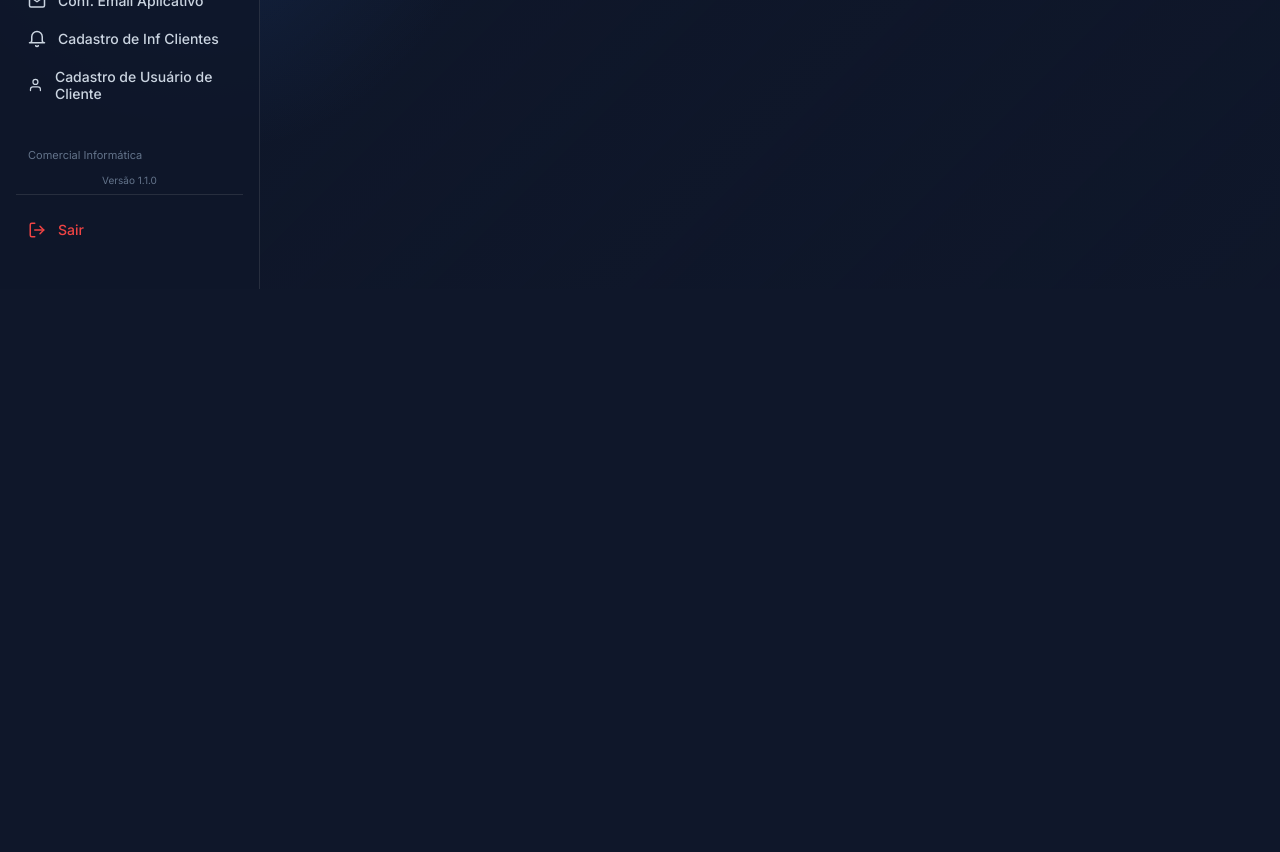
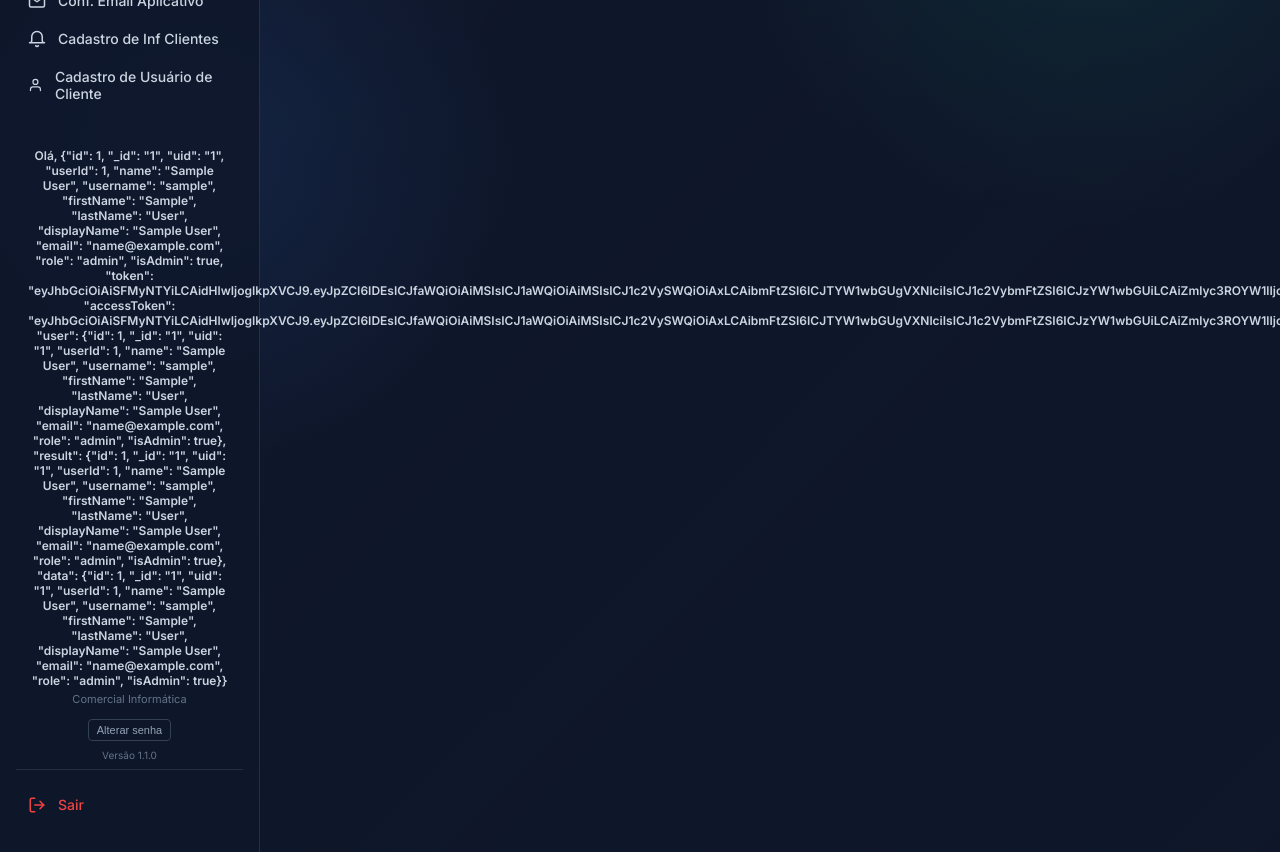
Before and after one commit to JuniorPrado-art/app-gfc-Teste_01, a Next.js app in the folder frontend/: page /dashboard in a window 1280 px wide. Shown: the part 560-1412 px from the top of the page. Before the commit the page ends 849 px from the top, so only its background shows below. Built offline with nearby package versions, Linux system fonts and the light colour scheme; no server answers; sample sign-in values are in the browser's storage.

Commit message:
feat: adicionar usuario logado e botao alterar senha na sidebar

```diff
--- a/frontend/src/app/dashboard/layout.tsx
+++ b/frontend/src/app/dashboard/layout.tsx
@@ -12,6 +12,7 @@ export default function DashboardLayout({
 }) {
   const pathname = usePathname();
   const [role, setRole] = useState<string>('');
+  const [user, setUser] = useState<string>('');
   const [visibility, setVisibility] = useState<Record<string, boolean>>({});
 
   useEffect(() => {
@@ -22,6 +23,8 @@ export default function DashboardLayout({
       return;
     }
     setRole(storedRole);
+    const storedUser = localStorage.getItem('gfc_user');
+    if (storedUser) setUser(storedUser);
 
     fetch(`${process.env.NEXT_PUBLIC_API_URL || 'http://localhost:5000'}/api/config/visibility`)
       .then(r => r.json())
@@ -154,6 +157,9 @@ export default function DashboardLayout({
           )}
         </nav>
 
+        <div style={{ marginTop: 'auto', padding: '12px 12px 0 12px', textAlign: 'center', color: '#cbd5e1', fontSize: '12px', fontWeight: 600 }}>
+          Olá, {user}
+        </div>
         <a
           href="https://comercialinformatica.com/"
           target="_blank"
@@ -163,13 +169,24 @@ export default function DashboardLayout({
             color: '#64748b',
             fontSize: '11px',
             textDecoration: 'none',
-            padding: '12px 12px',
+            padding: '4px 12px 12px 12px',
             transition: 'color 0.2s',
-            marginTop: 'auto'
+            textAlign: 'center'
           }}
         >
           Comercial Informática
         </a>
+
+        <div style={{ textAlign: 'center', marginBottom: '8px' }}>
+          <button
+            onClick={() => alert('A funcionalidade de reset/alteração de senha será implementada em breve!')}
+            style={{ background: 'transparent', border: '1px solid #334155', borderRadius: '4px', padding: '4px 8px', color: '#94a3b8', fontSize: '11px', cursor: 'pointer', transition: 'background 0.2s' }}
+            onMouseOver={(e) => e.currentTarget.style.background = '#334155'}
+            onMouseOut={(e) => e.currentTarget.style.background = 'transparent'}
+          >
+            Alterar senha
+          </button>
+        </div>
 
         <div style={{ textAlign: 'center', marginBottom: '8px', color: '#64748b', fontSize: '10px' }}>
           Versão {pkg.version}
--- a/frontend/src/app/login/page.tsx
+++ b/frontend/src/app/login/page.tsx
@@ -35,6 +35,7 @@ export default function Login() {
 
         // Salva a Role localmente para gerenciar o layout
         localStorage.setItem('gfc_role', data.role);
+        localStorage.setItem('gfc_user', formData.username);
 
         setTimeout(() => {
           window.location.href = '/dashboard';
```
